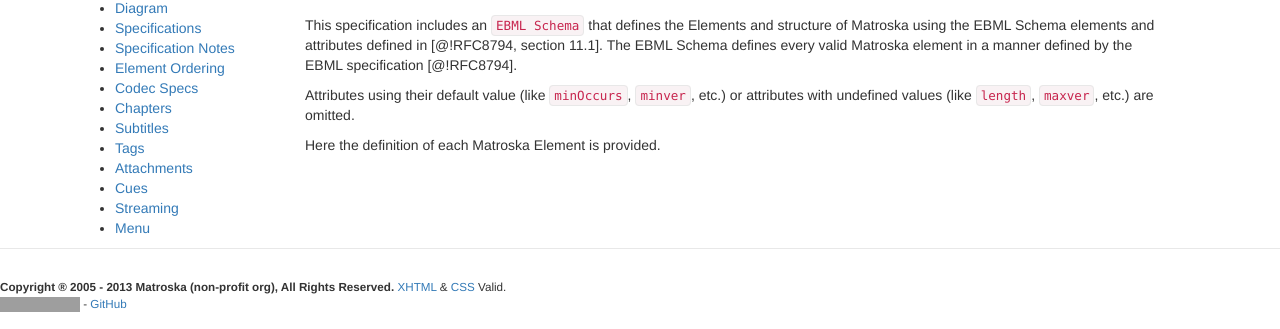
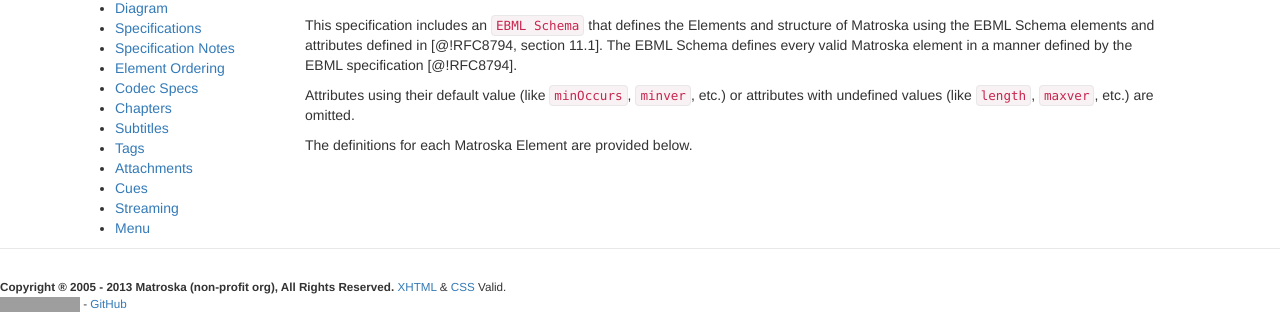
Before and after one commit to ietf-wg-cellar/matroska-specification, a Jekyll site: the page built from matroska_schema_section_header.md, in a window 1280 px wide. Shown: the part 147-476 px from the top of the page. Built offline with Jekyll 4.4.1, drawn with Linux system fonts in a browser that asks for light colours; our own code applies the rules of GitHub Pages for plain Markdown files; grey boxes are pictures that could not be loaded.

Commit message:
use more formal text to list the elements

```diff
--- a/matroska_schema_section_header.md
+++ b/matroska_schema_section_header.md
@@ -7,4 +7,4 @@
 
 Attributes using their default value (like `minOccurs`, `minver`, etc.) or attributes with undefined values (like `length`, `maxver`, etc.) are omitted.
 
-Here the definition of each Matroska Element is provided.
+The definitions for each Matroska Element are provided below.
```
